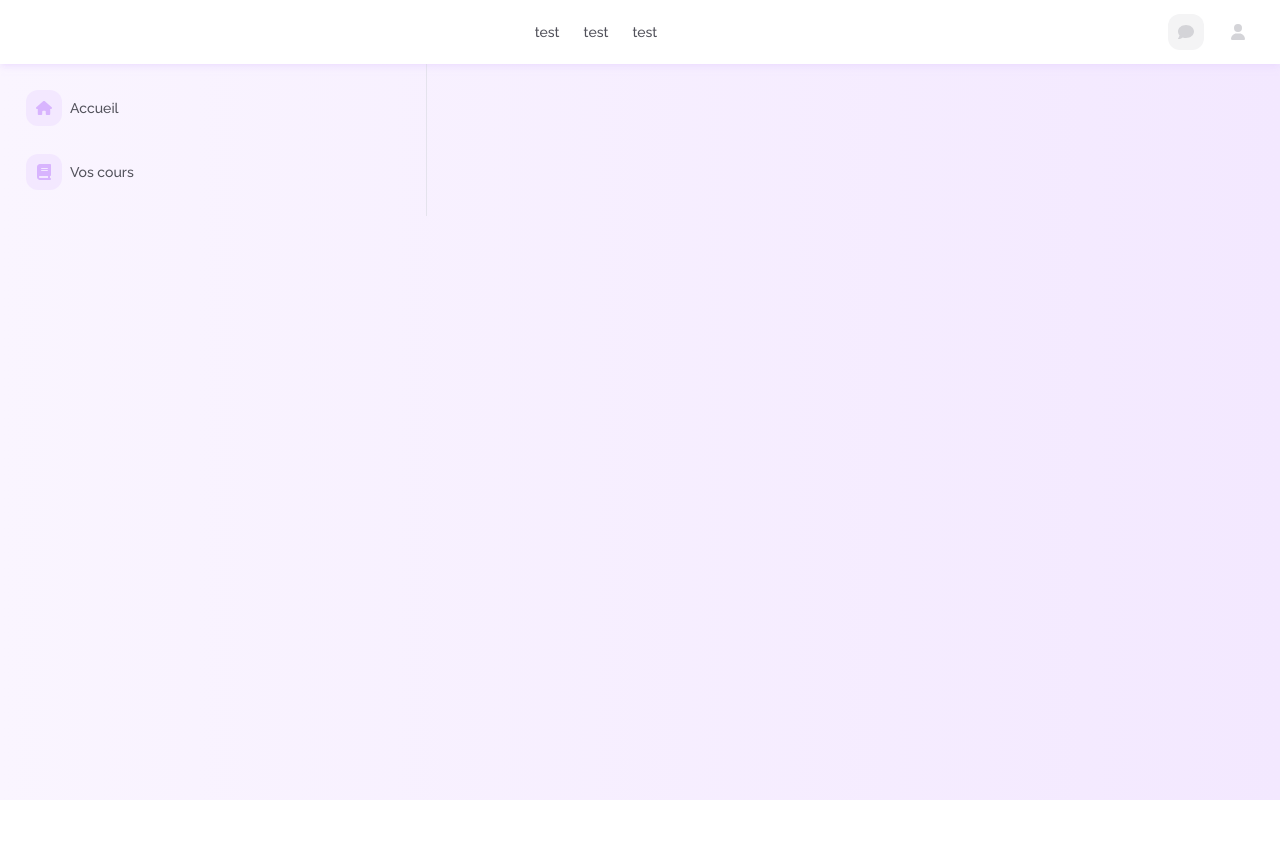
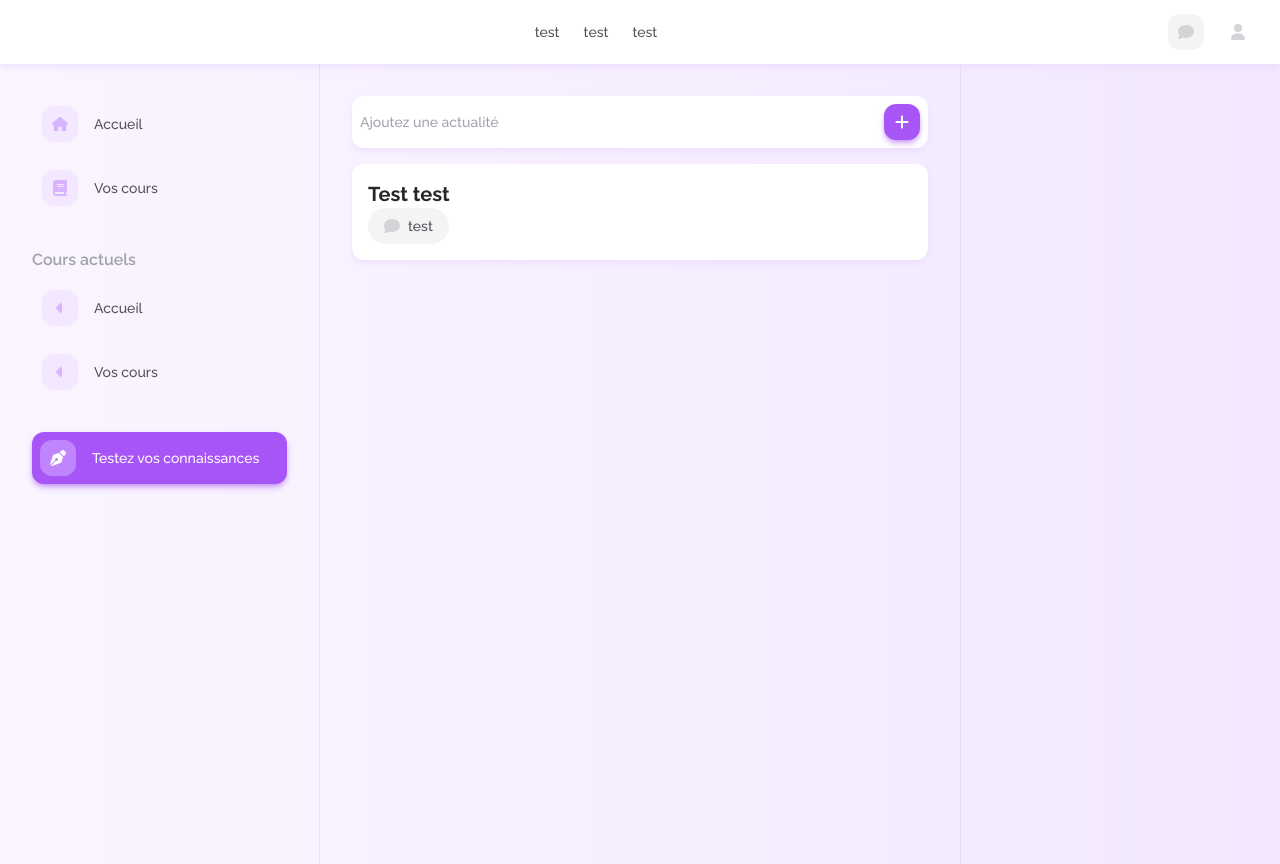
Before and after one commit to AdrienCambier1/netsafe-center, a React (Create React App) app: page / in a window 1280 px wide. Before the commit the page ends 800 px from the top, so only its background shows below. Built offline with nearby package versions, Linux system fonts and the light colour scheme.

Commit message:
Third commit

```diff
--- a/src/Components/Button1.jsx
+++ /dev/null
@@ -1,19 +0,0 @@
-import { FontAwesomeIcon } from "@fortawesome/react-fontawesome";
-
-export default function Button1({ link, onClick, icon, background }) {
-  return (
-    <a href={link} onClick={onClick} className="flex gap-2 items-center">
-      {background ? (
-        <FontAwesomeIcon
-          className="p-2.5 bg-zinc-100 text-zinc-300 rounded-xl flex items-center h-4 w-4 hover:text-zinc-600 transition-all ease-in-out"
-          icon={icon}
-        ></FontAwesomeIcon>
-      ) : (
-        <FontAwesomeIcon
-          className="p-2.5 text-zinc-300 rounded-xl flex items-center h-4 w-4 hover:text-zinc-600 transition-all ease-in-out"
-          icon={icon}
-        ></FontAwesomeIcon>
-      )}
-    </a>
-  );
-}
--- a/src/Components/Button2.jsx
+++ /dev/null
@@ -1,19 +0,0 @@
-import { FontAwesomeIcon } from "@fortawesome/react-fontawesome";
-
-export default function Button2({ link, onClick, icon, value }) {
-  return (
-    <a
-      href={link}
-      onClick={onClick}
-      className="p-2.5 flex gap-2 items-center hover:bg-white w-full h-fit rounded-xl hover:shadow-md shadow-purple-20/50"
-    >
-      <FontAwesomeIcon
-        className="h-4 w-4 p-2.5 bg-purple-100 rounded-xl text-purple-300 flex items-center hover:text-zinc-600 transition-all ease-in-out"
-        icon={icon}
-      ></FontAwesomeIcon>
-      <p className="text-zinc-600 font-medium font-['Raleway'] text-sm">
-        {value}
-      </p>
-    </a>
-  );
-}
--- /dev/null
+++ b/src/Components/GrayButton.jsx
@@ -0,0 +1,15 @@
+import { FontAwesomeIcon } from "@fortawesome/react-fontawesome";
+
+export default function GrayButton({ link, onClick, icon, background }) {
+  return (
+    <a
+      href={link}
+      onClick={onClick}
+      className={`${
+        background ? `bg-zinc-100` : null
+      } flex gap-2 items-center text-zinc-300 hover:text-zinc-600 rounded-xl transition-all ease-in-out w-fit`}
+    >
+      <FontAwesomeIcon className="p-2.5 h-4 w-4" icon={icon}></FontAwesomeIcon>
+    </a>
+  );
+}
--- a/src/Components/Button3.jsx
+++ b/src/Components/HeaderButton.jsx
@@ -1,6 +1,6 @@
 import { FontAwesomeIcon } from "@fortawesome/react-fontawesome";
 
-export default function Button3({ link, onClick, value }) {
+export default function HeaderButton({ link, onClick, value }) {
   return (
     <a
       href={link}
--- /dev/null
+++ b/src/Components/HeavyPurpleButton.jsx
@@ -0,0 +1,21 @@
+import { FontAwesomeIcon } from "@fortawesome/react-fontawesome";
+
+export default function HeavyPurpleButton({ link, onClick, icon, value }) {
+  return (
+    <a
+      href={link}
+      onClick={onClick}
+      className={`${
+        value ? `p-2` : null
+      } flex gap-2 items-center text-white bg-purple-500 hover:bg-purple-600 hover:shadow-purple-600/50 shadow-md shadow-purple-500/50 rounded-xl transition-all ease-in-out`}
+    >
+      <FontAwesomeIcon
+        className={`${value ? `bg-purple-400 rounded-xl` : null} p-2.5 h-4 w-4`}
+        icon={icon}
+      ></FontAwesomeIcon>
+      {value ? (
+        <p className="font-['Raleway'] font-medium text-sm ml-2">{value}</p>
+      ) : null}
+    </a>
+  );
+}
--- /dev/null
+++ b/src/Components/LightPurpleButton.jsx
@@ -0,0 +1,19 @@
+import { FontAwesomeIcon } from "@fortawesome/react-fontawesome";
+
+export default function LightPurpleButton({ link, onClick, icon, value }) {
+  return (
+    <a
+      href={link}
+      onClick={onClick}
+      className="group p-2.5 flex gap-2 items-center hover:bg-white w-full h-fit rounded-xl hover:shadow-md hover:shadow-purple-200/50 transition-all ease-in-out"
+    >
+      <FontAwesomeIcon
+        className="h-4 w-4 p-2.5 bg-purple-100 rounded-xl text-purple-300 group-hover:text-purple-500 flex items-center hover:text-zinc-600 transition-all ease-in-out"
+        icon={icon}
+      ></FontAwesomeIcon>
+      <p className="text-zinc-600 font-medium font-['Raleway'] text-sm ml-2">
+        {value}
+      </p>
+    </a>
+  );
+}
--- /dev/null
+++ b/src/Components/MainTitle.jsx
@@ -0,0 +1,7 @@
+export default function MainTitle({ value }) {
+  return (
+    <h1 className="text-xl text-zinc-800 font-['Raleway'] font-bold">
+      {value}
+    </h1>
+  );
+}
--- /dev/null
+++ b/src/Components/RoundedGrayButton.jsx
@@ -0,0 +1,16 @@
+import { FontAwesomeIcon } from "@fortawesome/react-fontawesome";
+
+export default function RoundedGrayButton({ link, onClick, icon, value }) {
+  return (
+    <a
+      href={link}
+      onClick={onClick}
+      className="bg-zinc-100 py-2 px-4 flex gap-2 items-center text-zinc-300 hover:text-zinc-600 rounded-full transition-all ease-in-out w-fit"
+    >
+      <FontAwesomeIcon className="h-4 w-4" icon={icon}></FontAwesomeIcon>
+      <p className="font-['Raleway'] font-medium text-sm text-zinc-600">
+        {value}
+      </p>
+    </a>
+  );
+}
--- /dev/null
+++ b/src/Components/TitleSection.jsx
@@ -0,0 +1,7 @@
+export default function TitleSection({ value }) {
+  return (
+    <h2 className="text-md text-zinc-400 font-['Raleway'] font-semibold">
+      {value}
+    </h2>
+  );
+}
--- /dev/null
+++ b/src/Components/WhiteCard.jsx
@@ -0,0 +1,7 @@
+export default function WhiteCard({ children }) {
+  return (
+    <div className="bg-white rounded-xl h-fit w-full shadow-md shadow-purple-200/50 p-2">
+      {children}
+    </div>
+  );
+}
--- a/src/Page/Header.jsx
+++ b/src/Page/Header.jsx
@@ -1,22 +1,20 @@
-import { FontAwesomeIcon } from "@fortawesome/react-fontawesome";
 import { faUser } from "@fortawesome/free-solid-svg-icons";
 import { faComment } from "@fortawesome/free-solid-svg-icons";
-import Button1 from "../Components/Button1";
-import Button2 from "../Components/Button2";
-import Button3 from "../Components/Button3";
+import GrayButton from "../Components/GrayButton";
+import HeaderButton from "../Components/HeaderButton";
 
 export default function Header() {
   return (
-    <header className="fixed bg-white shadow-md shadow-purple-200/50 h-16 w-full flex items-center justify-between px-6">
+    <header className="z-50 fixed bg-white shadow-md shadow-purple-200/50 h-16 w-full flex items-center justify-between px-6">
       <div className="flex gap-4 h-full items-center relative"></div>
       <div className="flex gap-4 h-full items-center relative">
-        <Button3 value="test"></Button3>
-        <Button3 value="test"></Button3>
-        <Button3 value="test"></Button3>
+        <HeaderButton value="test"></HeaderButton>
+        <HeaderButton value="test"></HeaderButton>
+        <HeaderButton value="test"></HeaderButton>
       </div>
       <div className="flex gap-4 h-full items-center relative">
-        <Button1 icon={faComment} background="true" />
-        <Button1 icon={faUser} />
+        <GrayButton icon={faComment} background="true" />
+        <GrayButton icon={faUser} />
       </div>
     </header>
   );
--- a/src/Page/Routes/Home.jsx
+++ b/src/Page/Routes/Home.jsx
@@ -1,17 +1,73 @@
-import Button1 from "../../Components/Button1";
-import Button2 from "../../Components/Button2";
-import { faHouse } from "@fortawesome/free-solid-svg-icons";
-import { faBook } from "@fortawesome/free-solid-svg-icons";
+import LightPurpleButton from "../../Components/LightPurpleButton";
+import HeavyPurpleButton from "../../Components/HeavyPurpleButton";
+import {
+  faHouse,
+  faPlus,
+  faCaretLeft,
+  faBook,
+  faPenNib,
+  faComment,
+} from "@fortawesome/free-solid-svg-icons";
+import WhiteCard from "../../Components/WhiteCard";
+import MainTitle from "../../Components/MainTitle";
+import TitleSection from "../../Components/TitleSection";
+import GrayButton from "../../Components/GrayButton";
+import RoundedGrayButton from "../../Components/RoundedGrayButton";
 
 export default function Home() {
   return (
-    <div className="h-20 w-full grid grid-cols-3">
-      <div className="relative flex flex-col gap-2 p-4 border-r border-gray-300/50">
-        <Button2 icon={faHouse} value="Accueil" link="/"></Button2>
-        <Button2 icon={faBook} value="Vos cours" link="/"></Button2>
+    <div className="min-h-screen w-full grid grid-cols-4 relative">
+      <div className="col-span-1 relative flex flex-col gap-8 p-8 border-r border-gray-300/50">
+        <div className="flex flex-col gap-2">
+          <LightPurpleButton
+            icon={faHouse}
+            value="Accueil"
+            link="/"
+          ></LightPurpleButton>
+          <LightPurpleButton
+            icon={faBook}
+            value="Vos cours"
+            link="/"
+          ></LightPurpleButton>
+        </div>
+        <div className="flex flex-col gap-2">
+          <TitleSection value="Cours actuels"></TitleSection>
+          <LightPurpleButton
+            icon={faCaretLeft}
+            value="Accueil"
+            link="/"
+          ></LightPurpleButton>
+          <LightPurpleButton
+            icon={faCaretLeft}
+            value="Vos cours"
+            link="/"
+          ></LightPurpleButton>
+        </div>
+        <HeavyPurpleButton
+          icon={faPenNib}
+          value="Testez vos connaissances"
+        ></HeavyPurpleButton>
       </div>
-      <div></div>
-      <div></div>
+      <div className="col-span-2 relative flex flex-col gap-4 p-8">
+        <WhiteCard>
+          <div className="flex items-center justify-between">
+            <p className="text-zinc-400 font-['Raleway'] font-medium text-sm">
+              Ajoutez une actualité
+            </p>
+            <HeavyPurpleButton icon={faPlus}></HeavyPurpleButton>
+          </div>
+        </WhiteCard>
+        <WhiteCard>
+          <div className="flex flex-col p-2">
+            <MainTitle value="Test test"></MainTitle>
+            <RoundedGrayButton
+              icon={faComment}
+              value="test"
+            ></RoundedGrayButton>
+          </div>
+        </WhiteCard>
+      </div>
+      <div className="col-span-1 relative flex flex-col gap-2 p-4 border-l border-gray-300/50"></div>
     </div>
   );
 }
```
